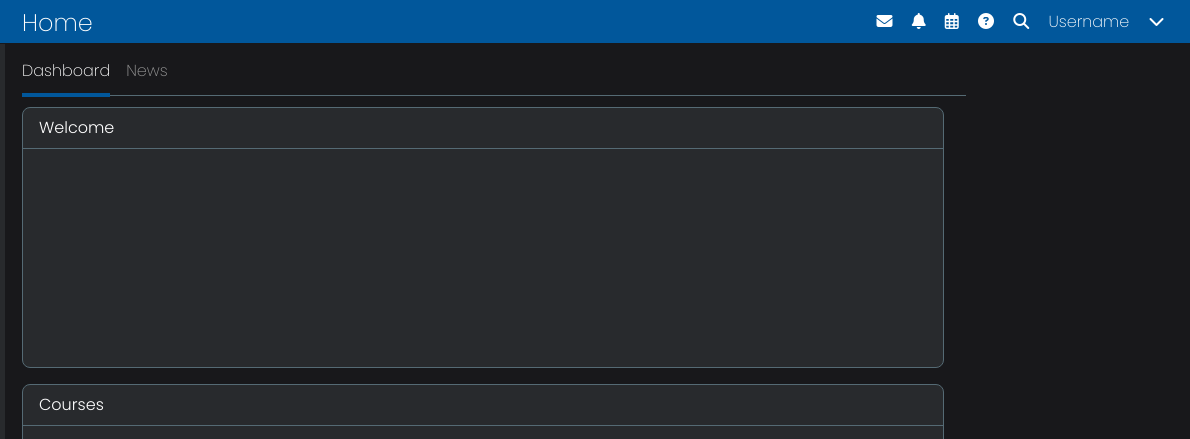
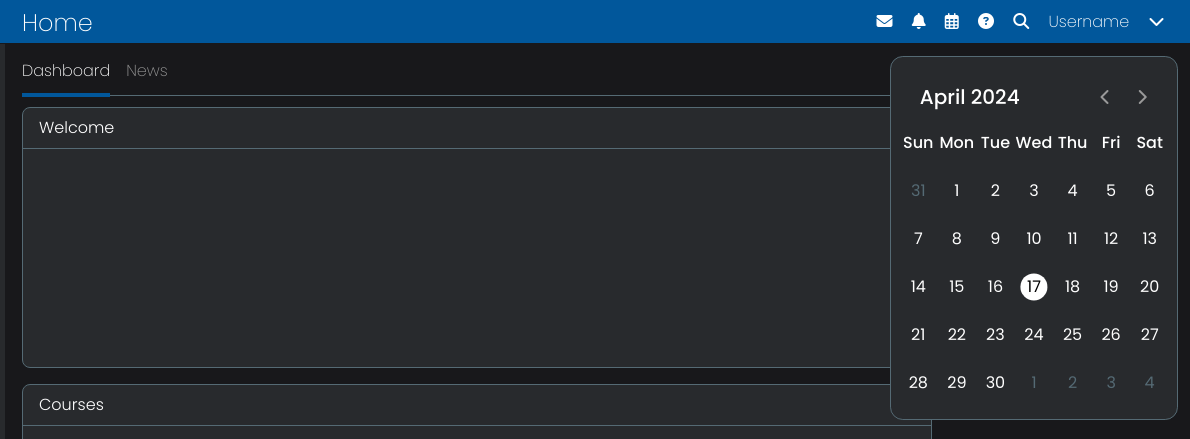
Before and after one commit to Frazcier/eLMS-Prototype, a plain HTML site: page index.html in a window 1280 px wide. Shown: the top 439 px of the page, 90-1280 px from the left. Drawn offline with nearby package versions, Linux system fonts and the light colour scheme.

Commit message:
Edit + Calendar

```diff
--- a/index.html
+++ b/index.html
@@ -37,7 +37,31 @@
             </ul>
         </div>
         <div class="side-bar-right">
-            <span>side-bar-right</span>
+            <div class="main-content">
+                <div class="calendar-container">
+                    <div class="wrapper">
+                        <header>
+                            <p class="current-date"></p>
+                            <div class="icons">
+                                <i id="prev" class="fa-solid fa-chevron-left"></i>
+                                <i id="next" class="fa-solid fa-chevron-right"></i>
+                            </div>
+                        </header>
+                        <div class="calendar">
+                            <ul class="weeks">
+                                <li>Sun</li>
+                                <li>Mon</li>
+                                <li>Tue</li>
+                                <li>Wed</li>
+                                <li>Thu</li>
+                                <li>Fri</li>
+                                <li>Sat</li>
+                            </ul>
+                            <ul class="days"></ul>
+                        </div>
+                    </div>
+                </div>
+            </div>
         </div>
         <div class="main-content">
             <section class="home active section" id="home">
--- a/script.js
+++ b/script.js
@@ -53,6 +53,57 @@ function updateNavHome(element) {
     }
 }
 
+/**** CALENDAR SECTION ****/
+const currentDate = document.querySelector(".current-date"),
+daysTag = document.querySelector(".days"),
+prevNextIcon = document.querySelectorAll(".icons i");
+
+let date = new Date(),
+currYear = date.getFullYear(),
+currMonth = date.getMonth();
+
+const months = ["January", "Febuary", "March", "April", "May", "June", "July", "August", "September", "October", "November", "December"];
+
+const renderCalendar = () => {
+    let firstDayofMonth = new Date(currYear, currMonth, 1).getDay(),
+    lastDateofMonth = new Date(currYear, currMonth + 1, 0).getDate(),
+    lastDayofMonth = new Date(currYear, currMonth, lastDateofMonth).getDay(),
+    lastDateofLastMonth = new Date(currYear, currMonth, 0).getDate();
+    let liTag = "";
+
+    for (let i = firstDayofMonth; i > 0; i--) {
+        liTag += `<li class="inactive">${lastDateofLastMonth - i + 1}</li>`;
+    }
+
+    for (let i = 1; i <= lastDateofMonth; i++) {
+        let isToday = i === date.getDate() && currMonth === new Date().getMonth() && currYear === new Date().getFullYear() ? "active" : "";
+        liTag += `<li class="${isToday}">${i}</li>`;
+    }
+
+    for (let i = lastDayofMonth; i < 6; i++) {
+        liTag += `<li class="inactive">${i - lastDayofMonth + 1}</li>`;
+    }
+
+    currentDate.innerText = `${months[currMonth]} ${currYear}`;
+    daysTag.innerHTML = liTag;
+}
+renderCalendar();
+
+prevNextIcon.forEach(icon => {
+    icon.addEventListener("click", () => {
+        currMonth = icon.id === "prev" ? currMonth - 1 : currMonth + 1;
+
+        if(currMonth < 0 || currMonth > 11) {
+            date = new Date(currYear, currMonth);
+            currYear = date.getFullYear();
+            currMonth = date.getMonth();
+        } else {
+            date = new Date();
+        }
+        renderCalendar();
+    })
+});
+
 // WORKING IN PROGRESS //
 /* SWIPER SECTION
 var swiper = new swiper(".slide-content", {
--- a/style.css
+++ b/style.css
@@ -40,7 +40,7 @@ ul {
     right: 0;
     bottom: 0;
     z-index: 0;
-    overflow-y: auto;
+    overflow-y: hidden;
     overflow-x: hidden;
 }
 
@@ -76,7 +76,7 @@ ul {
     top: 0;
     left: 0;
     display: flex;
-    z-index: 1;
+    z-index: 10;
 }
 
 .navbar .section-title {
@@ -125,7 +125,7 @@ ul {
     align-items: center;
     left: 0;
     top: 0;
-    z-index: -1;
+    z-index: 9;
     transition: all 0.5s ease;
 }
 
@@ -177,23 +177,130 @@ ul {
 
 /**** SIDE-BAR-RIGHT SECTION ****/
 .side-bar-right {
-    width: 10rem;
-    background: var(--color-white);
+    width: 18rem;
     position: fixed;
     height: 100%;
-    padding: 30px;
     display: flex;
+    padding-top: 3.5rem;
     flex-direction: column;
     right: 0;
     top: 0;
+    z-index: 9;
+}
+
+.side-bar-right .main-content {
+    display: flex;
+    align-items: center;
+    justify-content: center;
+}
+
+
+/**** CALENDAR ****/
+.calendar-container {
+    display: flex;
+    margin-right: 1.5rem;
+}
+
+.wrapper {
+    width: 18rem;
+    background: var(--bg-black-secondary);
+    color: var(--color-white);
+    border-radius: 0.8rem;
+    border: 0.1rem solid var(--bg-black-hover);
+}
+
+.wrapper header {
+    display: flex;
+    align-items: center;
+    justify-content: space-between;
+    padding: 1.5rem 1.8rem 0.6rem;
+}
+
+header .current-date {
+    font-size: 1.25rem;
+    font-weight: 500;
+}
+
+header .icons i {
+    height: 2rem;
+    width: 2rem;
+    text-align: center;
+    cursor: pointer;
+    border-radius: 50%;
+    line-height: 2rem;
+    color: var(--text-color-gray);
+}
+
+header .icons i:hover {
+    background: var(--bg-black-main);
+}
+
+header .icons i:last-child {
+    margin-right: -0.6rem;
+}
+
+.calendar {
+    padding: 0.5rem;
+}
+
+.calendar ul {
+    display: flex;
+    flex-wrap: wrap;
+    text-align: center;
+}
+
+.calendar .days {
+    margin-bottom: 1rem;
+}
+
+.calendar .weeks li{
+    font-weight: 500;
+}
+
+.calendar ul li {
+    width: calc(100% / 7);
+    position: relative;
+}
+
+.calendar .days li {
+    cursor: pointer;
+    z-index: 1;
+    margin-top: 1.5rem;
+}
+
+.days li.inactive {
+    color: var(--bg-black-hover);
+}
+
+.days li.active {
+    color: var(--text-color-black);
+}
+
+.calendar .days li::before {
+    position: absolute;
+    content: "";
+    height: 1.7rem;
+    width: 1.7rem;
+    top: 50%;
+    left: 50%;
     z-index: -1;
+    border-radius: 50%;
+    transform: translate(-50%, -50%);
+}
+
+.days li:hover::before {
+    background: var(--bg-black-main);
+}
+
+.days li.active::before {
+    background-color: var(--color-white);
 }
 
 /**** HOME SECTION ****/
 .home {
     padding: 1rem 0 0 1rem;
     max-height: fit-content;
-    width: 75%;
+    width: 73.5%;
     display: block;
 }
 
@@ -250,7 +357,7 @@ ul {
 .courses-container {
     display: flex;
     flex-direction: column;
-    width: 80%;
+    width: 79%;
     height: 30rem;
     margin-top: 3rem;
     background-color: var(--bg-black-secondary);
```
